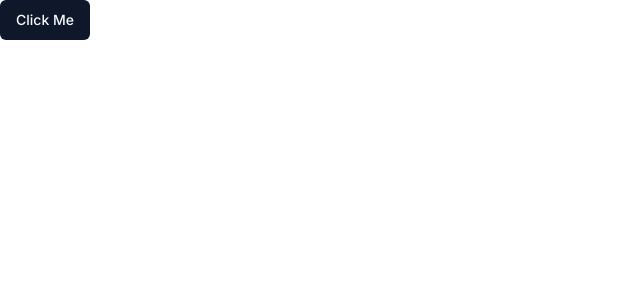
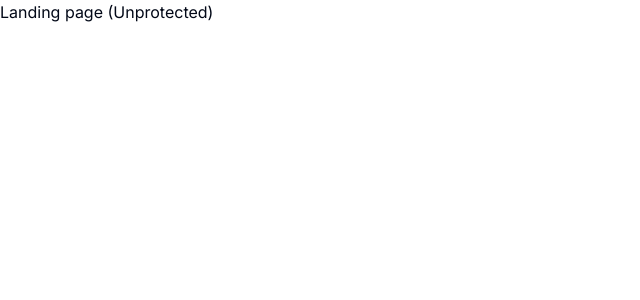
Before and after one commit to kumancev/genius-ai-saas, a Next.js app: page / in a window 1280 px wide. Shown: the top 300 px of the page, without its empty margins (0-640 px from the left). Built offline with nearby package versions, Linux system fonts and the light colour scheme.

Commit message:
refactor folder structure

```diff
--- /dev/null
+++ b/app/(dashboard)/(routes)/dashboard/page.tsx
@@ -0,0 +1,7 @@
+const DashboardPage = () => {
+  return (
+    <p>Dashboard page (Protected)</p>
+  )
+}
+
+export default DashboardPage
--- /dev/null
+++ b/app/(landing)/page.tsx
@@ -0,0 +1,7 @@
+const LandingPage = () => {
+  return (
+    <div>Landing page (Unprotected)</div>
+  )
+}
+
+export default LandingPage
--- a/app/globals.css
+++ b/app/globals.css
@@ -1,6 +1,12 @@
 @tailwind base;
 @tailwind components;
 @tailwind utilities;
+
+html,
+body,
+:root {
+  height: 100%;
+}
 
 @layer base {
   :root {
--- a/app/layout.tsx
+++ b/app/layout.tsx
@@ -5,8 +5,8 @@
 const inter = Inter({ subsets: ['latin'] })
 
 export const metadata: Metadata = {
-  title: 'Create Next App',
-  description: 'Generated by create next app',
+  title: 'Genius',
+  description: 'AI Platform',
 }
 
 export default function RootLayout({
--- a/app/page.tsx
+++ /dev/null
@@ -1,7 +0,0 @@
-import { Button } from "@/components/ui/button";
-
-export default function Home() {
-  return (
-    <Button>Click Me</Button>
-  )
-}
```
